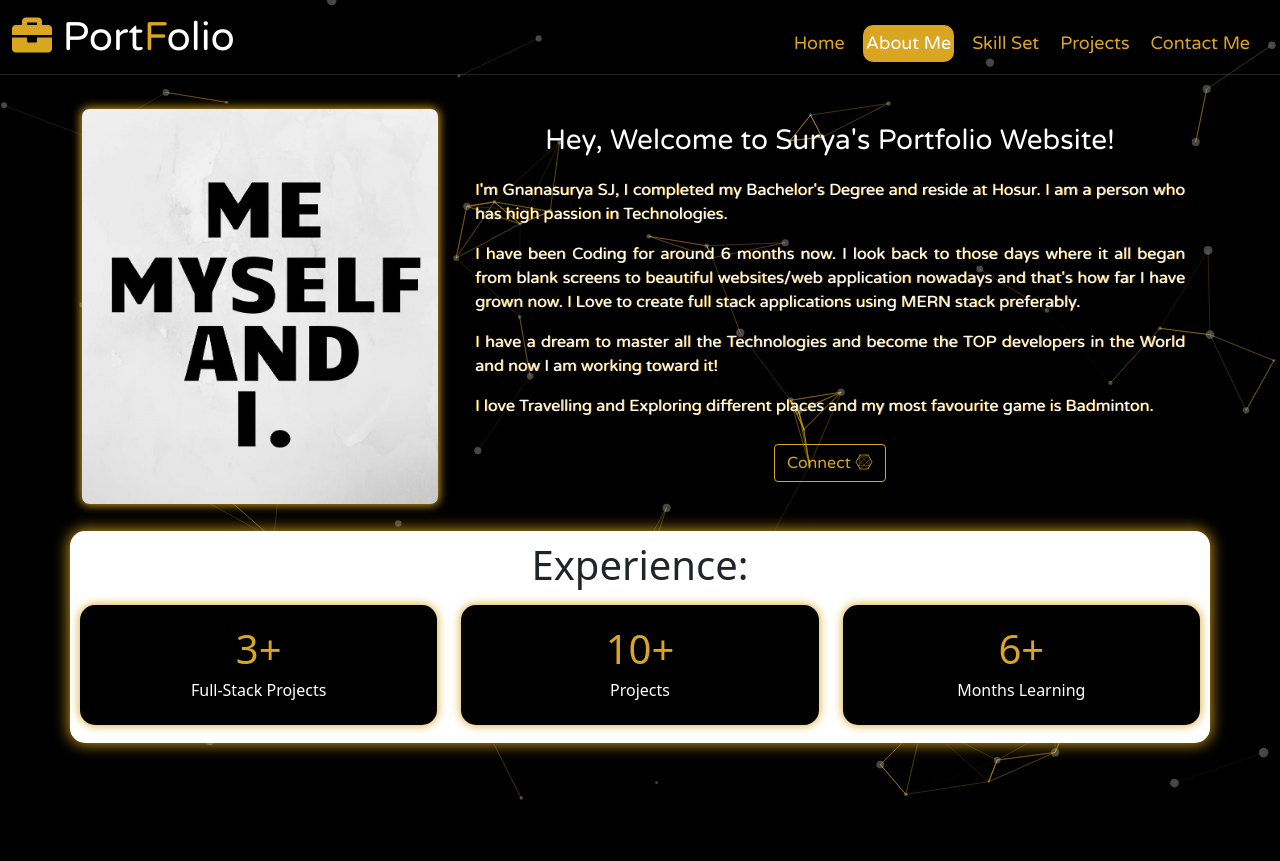
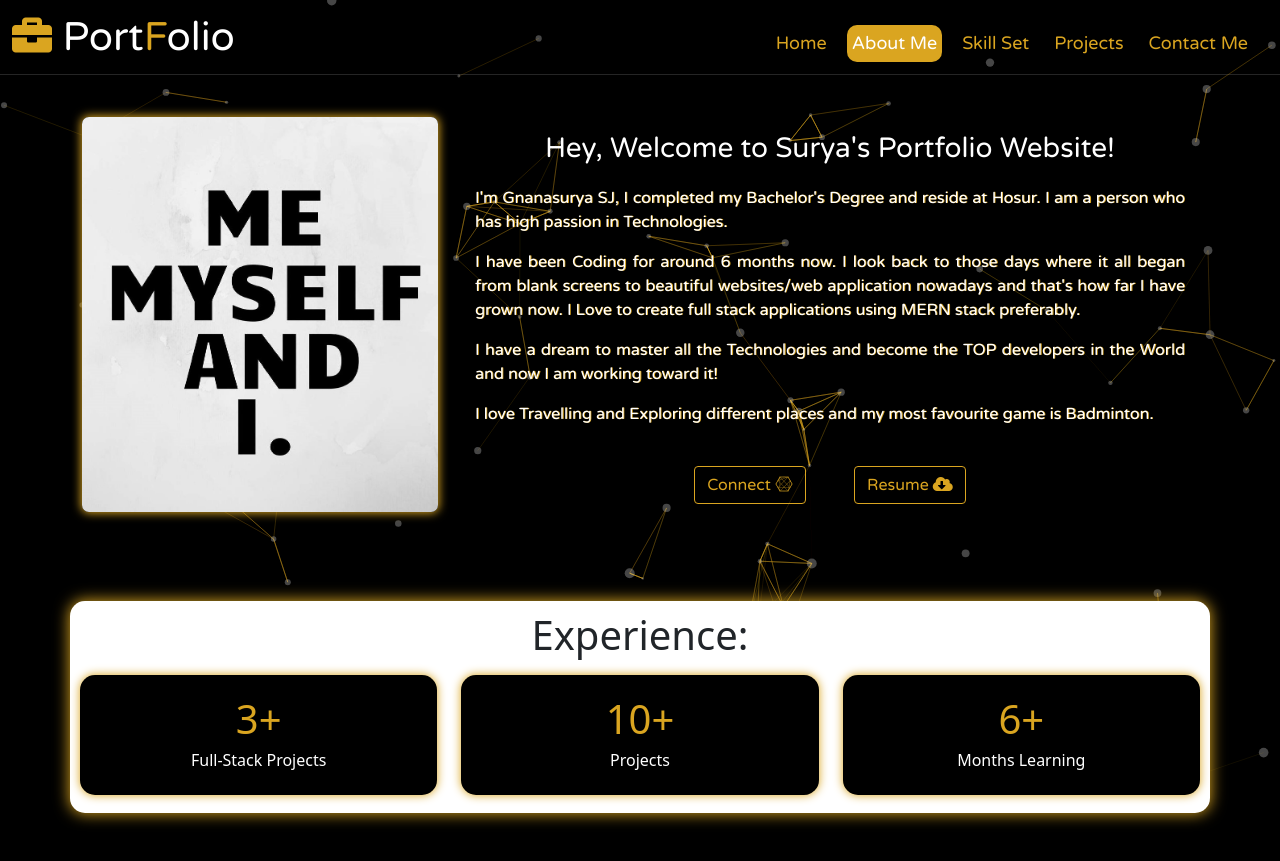
Before and after one commit to surya9901/Final_portfolio_react, a React (Create React App) app: page /about in a window 1280 px wide. Before the commit the page ends 800 px from the top, so only its background shows below. Built offline with nearby package versions, Linux system fonts and the light colour scheme.

Commit message:
final commit

```diff
--- a/src/Components/About/About.css
+++ b/src/Components/About/About.css
@@ -3,14 +3,14 @@
   padding: 25px;
 }
 
-.about-detail > a {
+.about-buttons> a {
   margin-top: 10px;
   font-family: "Varela Round", sans-serif;
   color: goldenrod;
   border: 1px solid goldenrod;
 }
 
-.about-detail > a:hover {
+.about-buttons > a:hover {
   font-family: "Varela Round", sans-serif;
   color: white;
   background-color: goldenrod;
--- a/src/Components/About/About.js
+++ b/src/Components/About/About.js
@@ -3,6 +3,7 @@ import { Link } from 'react-router-dom'
 import Image from './Image.jpg'
 import "./About.css"
 import Aos from 'aos';
+import env from '../settings'
 
 
 function About() {
@@ -27,7 +28,7 @@ function About() {
 
     return (
         <>
-            <div className="container mt-3">
+            <div className="container mt-4">
                 <div className="row">
                     <div className="about-image col-lg-4 text-center">
                         <img data-aos="zoom-in" alt="surya" src={Image} />
@@ -54,12 +55,16 @@ function About() {
                         <p>
                             I love Travelling and Exploring different places and my most favourite game is Badminton.
                         </p>
-                        <Link className="btn" to="/contact">
-                            Connect <i className="fab fa-connectdevelop" aria-hidden="true"></i>
-                        </Link>
-
+                        <div className='about-buttons'>
+                            <Link className="btn m-4" to="/contact">
+                                Connect <i className="fab fa-connectdevelop" aria-hidden="true"></i>
+                            </Link>
+                            <a className="btn m-4" href={env.resume} target="_blank" rel="noreferrer noopener">
+                                Resume <i className="fas fa-cloud-download-alt"></i>
+                            </a>
+                        </div>
                     </div>
-                    <div className="preview_box text-center mt-4 mb-5" data-aos="zoom-in">
+                    <div className="preview_box text-center mt-5 mb-5" data-aos="zoom-in">
                         <h1>Experience:</h1>
                         <div className="row">
                             {
--- a/src/Components/Navbar/Navbar.css
+++ b/src/Components/Navbar/Navbar.css
@@ -34,12 +34,13 @@
   font-size: 18px;
   border-radius: 10px 10px 10px 10px;
   transition: 700ms;
-  padding: 5px 3px 5px 3px;
+  padding: 5px;
   margin: 5px 15px 0 0;
 }
 
 #navbarNav > a:hover {
   border-radius: 10px 10px 10px 10px;
+  padding: 5px;
   background-color: goldenrod;
   color: white;
   transition: ease-in-out;
--- a/src/Components/Project/Project.css
+++ b/src/Components/Project/Project.css
@@ -5,15 +5,15 @@
 
 .cv_preview > a {
   background-color: goldenrod;
-  color: whitesmoke;
-  padding: 3px 5px;
+  color: white;
+  padding: 6px;
   font-family: "Varela Round", sans-serif;
 }
 
 .cv_preview > a:hover {
   background-color: black;
   color: goldenrod;
-  padding: 3px 5px;
+  padding: 6px;
   font-family: "Varela Round", sans-serif;
   box-shadow: 0 0 10px 0.5px goldenrod;
 }
@@ -39,7 +39,7 @@
   background-color: goldenrod;
   box-shadow: 0 0 5px 0.3px black;
   color:white;
-  padding: 5px ;
+  padding: 4px 6px ;
 }
 
 #git_btn:hover,
--- a/src/Components/Project/Project.js
+++ b/src/Components/Project/Project.js
@@ -1,13 +1,12 @@
 import React, { useEffect } from 'react';
 import "./Project.css";
 import Aos from 'aos';
-import env from "../settings"
 
 function Project() {
 
     useEffect(() => {
         Aos.init({
-            duration: 1400,
+            duration: 1500,
         });
     }, [])
 
@@ -36,13 +35,7 @@ function Project() {
 
     return (
         <div className="container mb-3">
-            <div className="cv_preview mt-1 mb-3" data-aos="flip-left">
-                <a className="btn" href={env.resume} target="_blank" rel="noreferrer noopener" >
-                    Resume{" "}
-                    <i className="fas fa-cloud-download-alt"></i>
-                </a>
-            </div>
-
+            <h2 className='mb-3' style={{color:'white'}} data-aos="fade-in">Projects:</h2>
             <div className="row row-cols-1 row-cols-md-3 g-4" data-aos="fade-in">
                 {
                     project.map(obj => {
```
